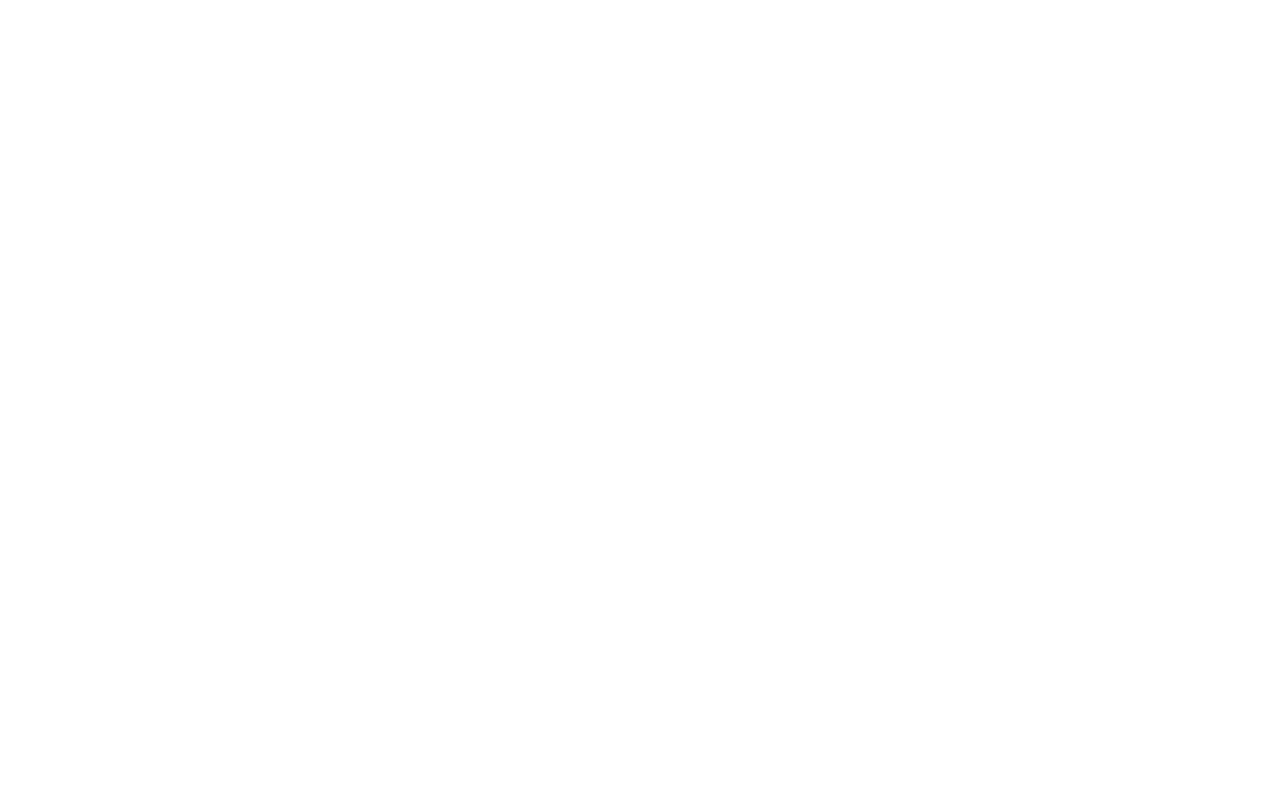
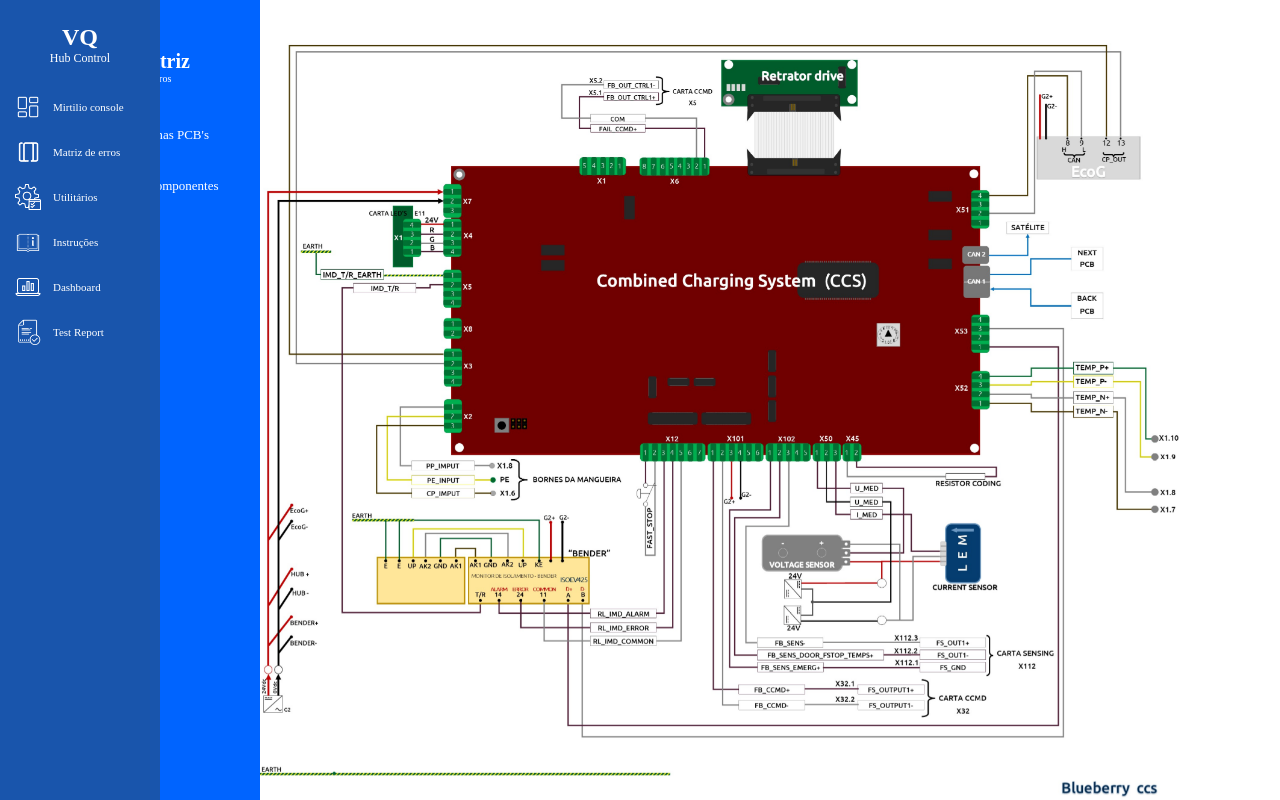
Before and after one commit to pedro84leal-cpu/vqhubcontrol, a React (Vite) app: page /vqhubcontrol/ccs in a window 1280 px wide. Before the commit this address had no page. Built offline with nearby package versions, Linux system fonts and the light colour scheme.

Commit message:
Menu CCS

```diff
--- a/src/App.jsx
+++ b/src/App.jsx
@@ -5,6 +5,7 @@
 import MatrizErros from './assets/Pages/MatrizErros';
 import Satelite from './assets/Pages/Mirtilio_Menu/Satelites';
 import E_flow from './assets/Pages/Mirtilio_Menu/E_flow';
+import CCSPage from './assets/Pages/ccs-page';
 
 function App() {
 
@@ -18,6 +19,7 @@
         <Route path="/matriz-erros" element={<MatrizErros />} />
         <Route path='/satelite' element={<Satelite/>} />
         <Route path='/eflow' element={<E_flow/>}/>
+        <Route path="/ccs" element={<CCSPage />} />
       </Routes>
     </BrowserRouter>
   );
--- a/src/assets/Components/Menus/menuPrincipal.css
+++ b/src/assets/Components/Menus/menuPrincipal.css
@@ -1,4 +1,5 @@
 .containerPrincipal {
+
   display: flex;
   min-height: 100vh;
 }
--- a/src/assets/Pages/Matriz-submenu.jsx
+++ b/src/assets/Pages/Matriz-submenu.jsx
@@ -16,7 +16,7 @@
             <div className={styles.menu}>
                 <nav >
 
-                    <Link className={styles.menuItens}>
+                    <Link to="/ccs" className={styles.menuItens}>
                         <img src={circuito} alt="Circuito" className={styles.menuIcon} />
 
                         <div className={styles.textContainer}>
--- a/src/assets/Pages/MatrizErros.jsx
+++ b/src/assets/Pages/MatrizErros.jsx
@@ -36,7 +36,7 @@
             <Link onClick={abreSubmenu} className={`${styles.menuItens} ${submenuAberto ? styles.menuAberto : ''}`}>
               <img src={iconEsquemas} className={styles.MenuIcon} alt="Esquemas"/>
 
-               <div class={styles.textoContainer}>
+               <div className={styles.textoContainer}>
                 <span>Esquemas PCB's </span>
                 {/*<small className={styles.MenuSubtitulo}>esquemas pcb's</small>*/}
               </div>
--- /dev/null
+++ b/src/assets/Pages/ccs-page.jsx
@@ -0,0 +1,31 @@
+import MenuPrincipal from '../Components/Menus/menuPrincipal';
+import ccsBoard from '../Images/ccs-board.jpg'
+import styles from './ccsPage.module.css';
+import MatrizSubMenu from './Matriz-submenu';
+import MatrizErros from './MatrizErros';
+import { useState } from 'react';
+
+
+
+function CCSPage() {
+
+   const [zoomLevel, setZoomLevel] = useState(1);
+
+  const handleWheel = (e) => {
+    e.preventDefault(); // Previne o scroll da página
+    const delta = e.deltaY > 0 ? -0.1 : 0.1; // Roda para baixo diminui, para cima aumenta
+    setZoomLevel(prev => Math.min(Math.max(prev + delta, 0.5), 3)); // Limites entre 0.5x e 3x
+  };
+
+  return (
+    <div className={styles.CCSContainer}>
+        <MenuPrincipal/>
+        <MatrizErros/>
+        <MatrizSubMenu/>
+
+          <img src={ccsBoard}  className={styles.CCSImage}
+        style={{transform: `translate(-50%, -50%) scale(${zoomLevel})`,transition: 'transform 0.1s ease'}} onWheel={handleWheel} alt="CCS Board"/>
+    </div>
+  );
+}
+export default CCSPage;
--- /dev/null
+++ b/src/assets/Pages/ccsPage.module.css
@@ -0,0 +1,43 @@
+.CCSContainer {
+    display: flex;
+    min-height: 100vh;
+}
+
+
+.CCSImage {
+
+  position: absolute;
+  top: 50%;
+  left: 55%;
+  max-width: 100%;
+  max-height: 100%;
+  object-fit: contain;
+  user-select: none;
+  -webkit-user-select: none;
+  will-change: transform;
+}
+
+
+
+.CCSContent {
+  position: absolute;
+  top: 50%;
+  left: 50%;
+  transform: translate(-50%, -50%);
+  text-align: center;
+  color: #333;
+  font-family: Arial, sans-serif;
+}
+
+.CCSTitulo {
+  font-size: 24px;
+  font-weight: bold;
+  margin-bottom: 20px;
+}
+
+.CCSImageContainer {
+  display: flex;
+  justify-content: center;
+  align-items: center;
+  gap: 20px;
+}
```
Also changed, not shown: src/assets/Images/ccs-board.jpg (added).
